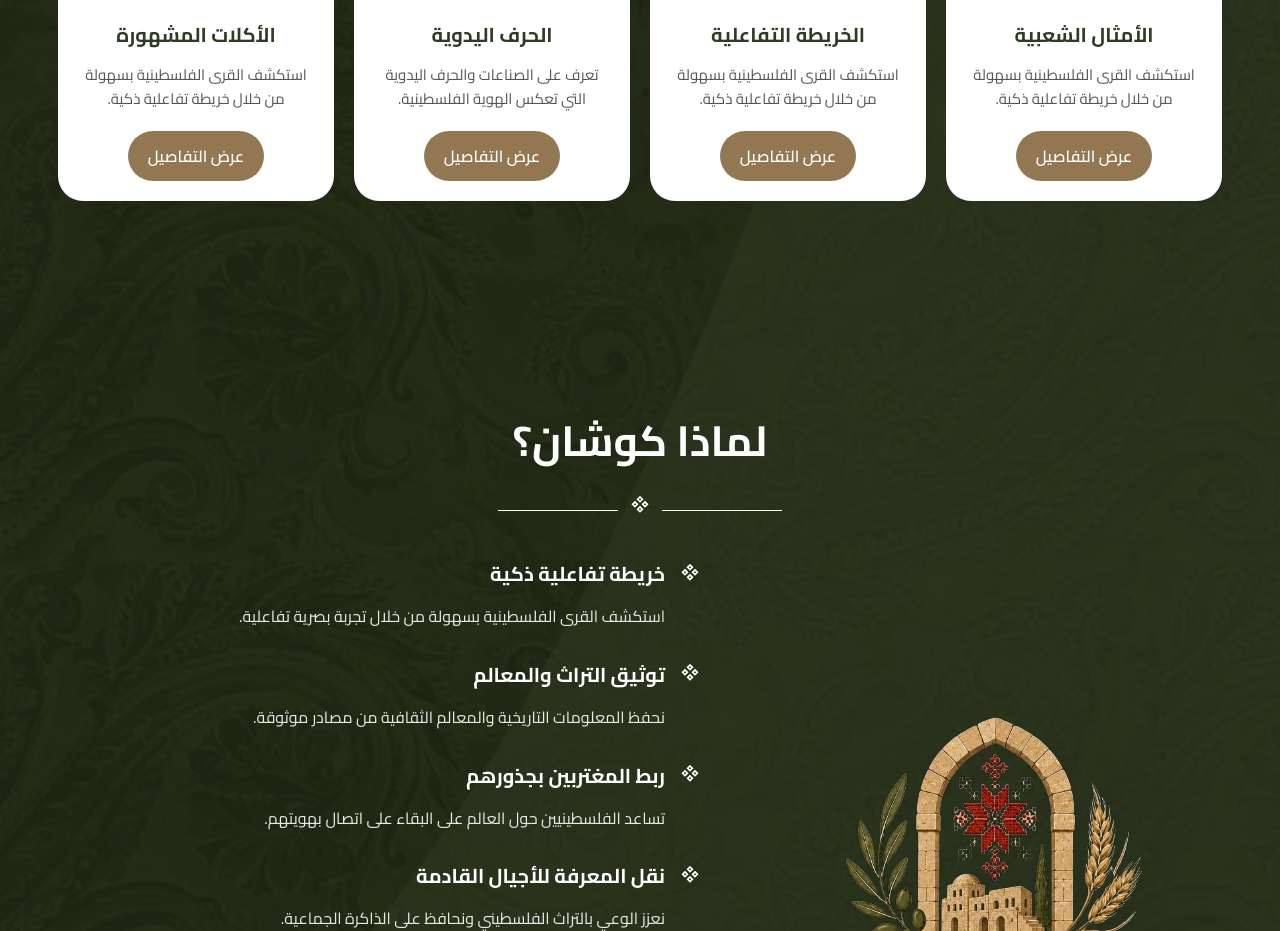
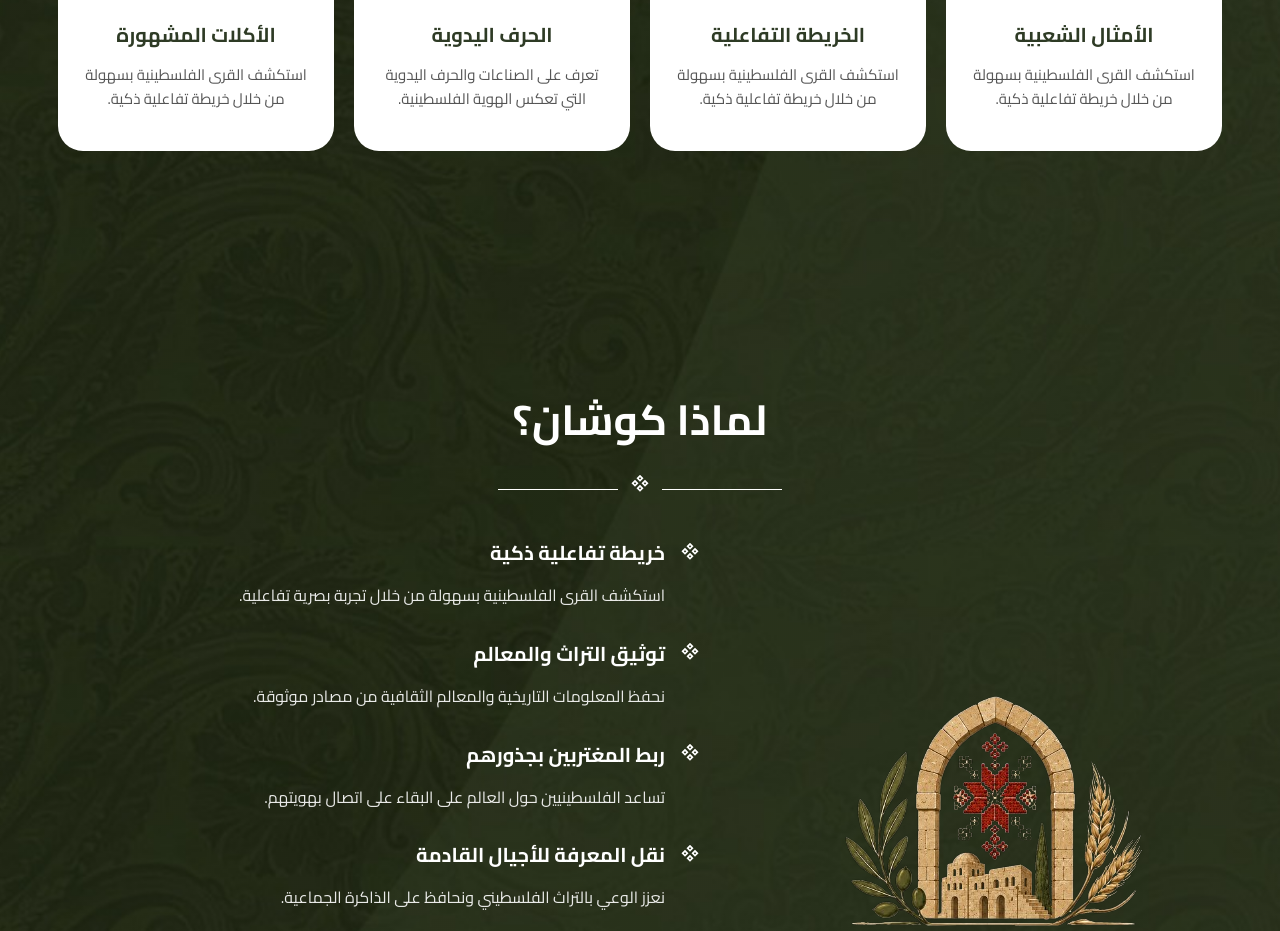
Before and after one commit to Koushan-App/html-cssForLandingPage_Koushan, a plain HTML site: page index.html in a window 1280 px wide. Shown: the part 2120-3051 px from the top of the page. Drawn offline with Linux system fonts and the light colour scheme.

Commit message:
Remove feature details button from features section

```diff
--- a/index.css
+++ b/index.css
@@ -383,20 +383,6 @@
   line-height: 1.6;
   margin-bottom: 20px;
 }
-.feature-btn {
-  display: inline-block;
-  background: #937753;
-  color: #fff;
-  padding: 10px 20px;
-  border-radius: 25px;
-  text-decoration: none;
-  font-weight: 600;
-  transition: 0.3s;
-}
-
-.feature-btn:hover {
-  background: #7b6142;
-}
 .features-cards {
 
   justify-content: center;
--- a/index.html
+++ b/index.html
@@ -131,7 +131,6 @@
           <div class="feature-card-content">
             <h3>الأمثال الشعبية</h3>
             <p>استكشف القرى الفلسطينية بسهولة من خلال خريطة تفاعلية ذكية.</p>
-            <a href="#" class="feature-btn">عرض التفاصيل</a>
           </div>
         </div>
 
@@ -142,7 +141,6 @@
           <div class="feature-card-content">
             <h3>الخريطة التفاعلية</h3>
             <p>استكشف القرى الفلسطينية بسهولة من خلال خريطة تفاعلية ذكية.</p>
-            <a href="#" class="feature-btn">عرض التفاصيل</a>
           </div>
         </div>
 
@@ -153,7 +151,6 @@
           <div class="feature-card-content">
             <h3>الحرف اليدوية</h3>
             <p>تعرف على الصناعات والحرف اليدوية التي تعكس الهوية الفلسطينية.</p>
-            <a href="#" class="feature-btn">عرض التفاصيل</a>
           </div>
         </div>
 
@@ -164,7 +161,6 @@
           <div class="feature-card-content">
             <h3>الأكلات المشهورة</h3>
             <p>استكشف القرى الفلسطينية بسهولة من خلال خريطة تفاعلية ذكية.</p>
-            <a href="#" class="feature-btn">عرض التفاصيل</a>
           </div>
         </div>
       </div>
```
